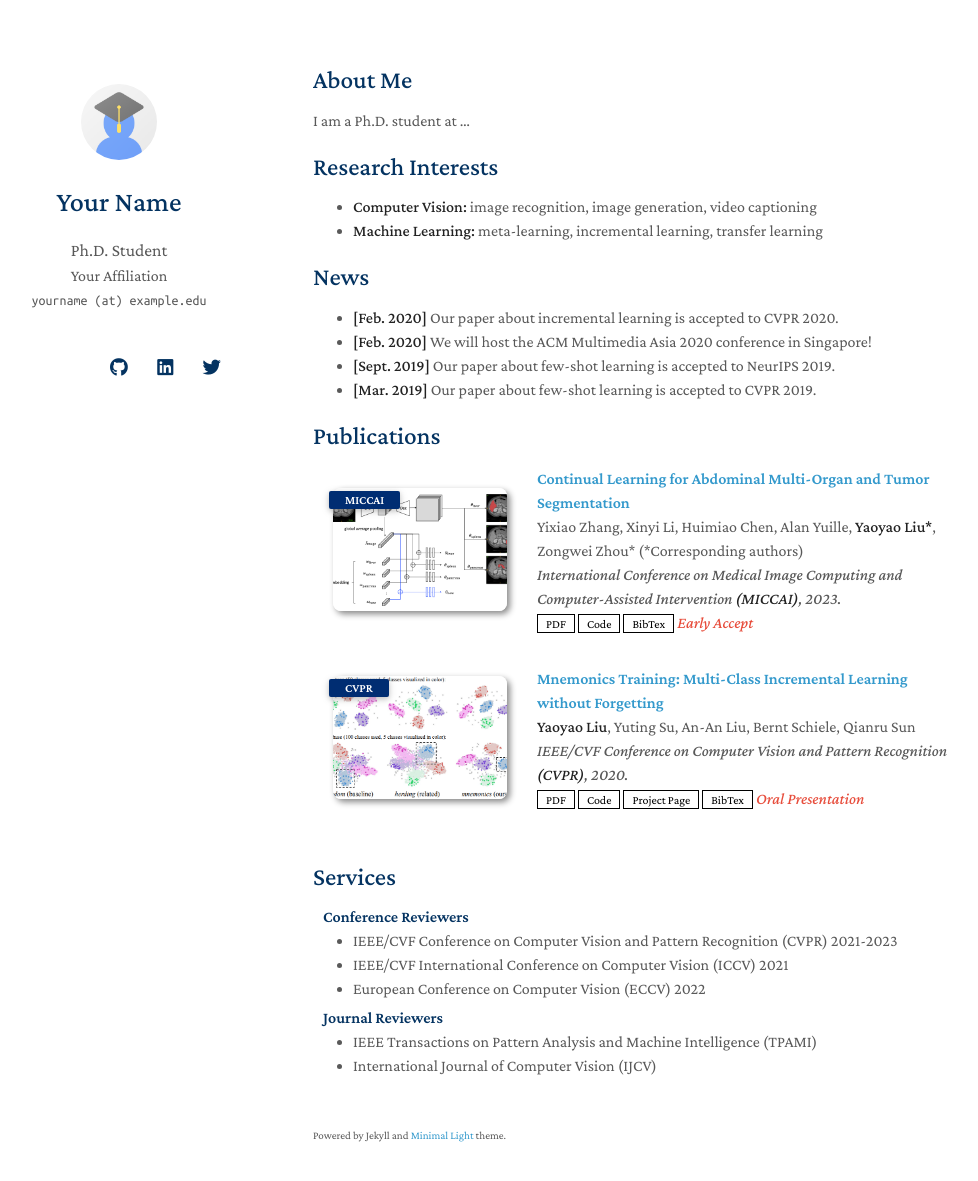
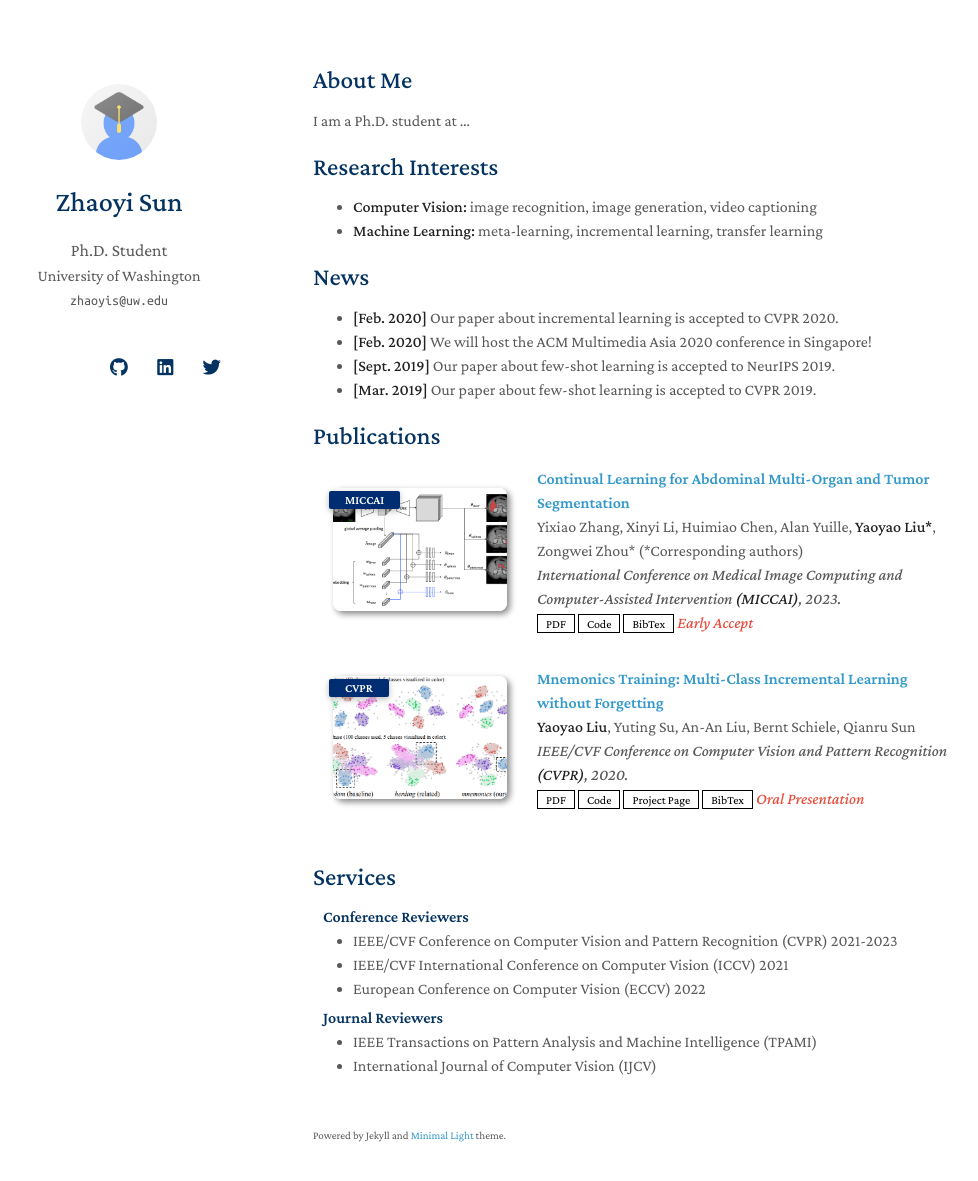
Before and after one commit to GeraldSun/GeraldSun.github.io, a Jekyll site: the page built from index.md, in a window 1280 px wide and 1216 px high. Shown: the top 1181 px of the window, without its empty margins (157-1135 px from the left). Built offline with Jekyll 4.4.1, drawn with Linux system fonts in a browser that asks for light colours; nearby versions of some CDN libraries; a style sheet for code colours, icons or effects is not loaded; our own code applies the rules of GitHub Pages for plain Markdown files.

Commit message:
_config.yml

```diff
--- a/_config.yml
+++ b/_config.yml
@@ -1,8 +1,8 @@
 # Basic Information
-title: Your Name
+title: Zhaoyi Sun
 position: Ph.D. Student
-affiliation: Your Affiliation
-email: yourname (at) example.edu
+affiliation: University of Washington
+email: zhaoyis@uw.edu
 
 # Search Engine Optimization (SEO)
 # The following information is used to improve the website traffic from search engines, e.g., Google.
```
